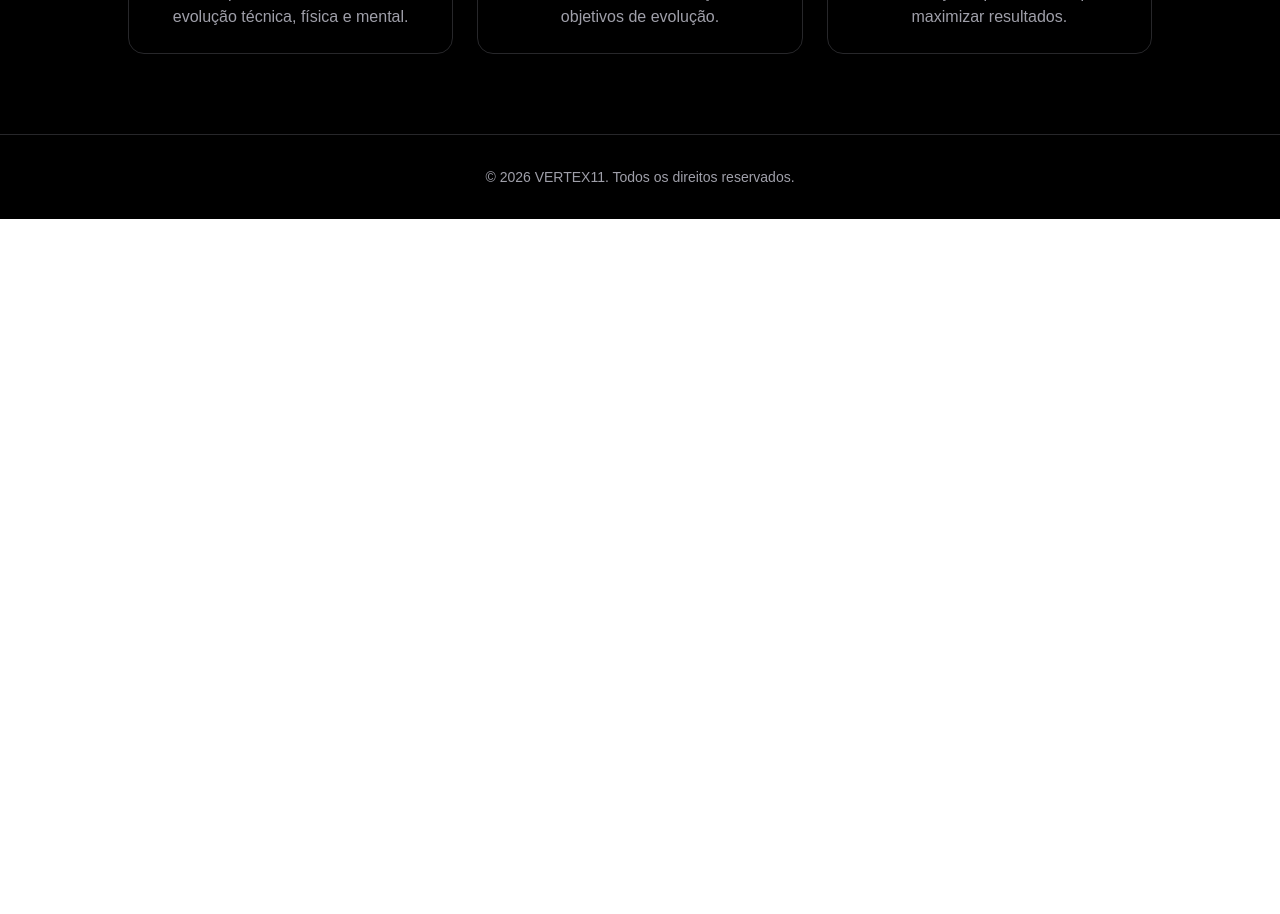
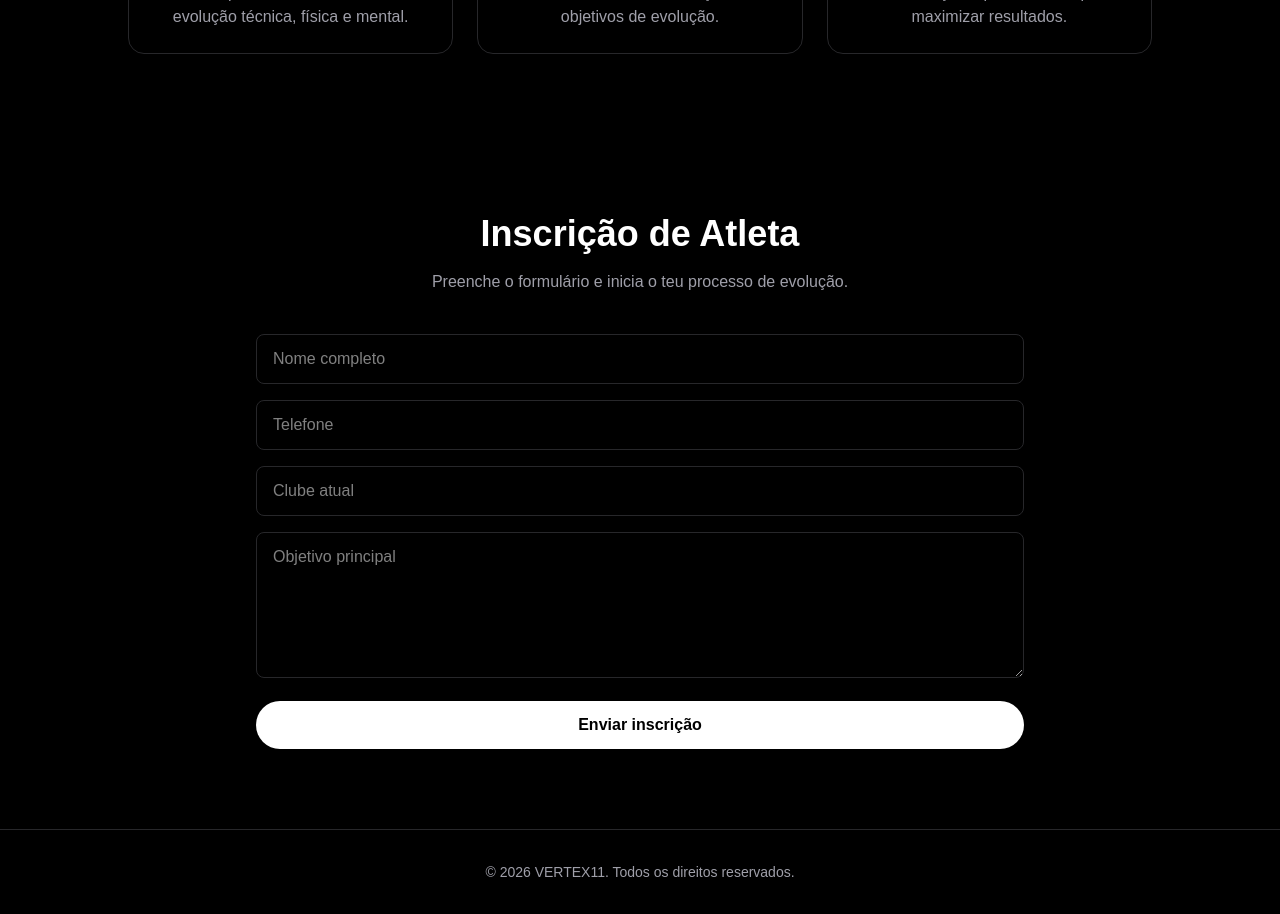
Before and after one commit to vertex11performance/vertex11-platform, a Next.js app: page / in a window 1280 px wide. Shown: the part 1360-2274 px from the top of the page. Before the commit the page ends 1579 px from the top, so only its background shows below. Built offline with nearby package versions, Linux system fonts and the light colour scheme; no server answers.

Commit message:
Connect athlete form with Supabase

```diff
--- a/app/page.tsx
+++ b/app/page.tsx
@@ -1,20 +1,19 @@
 import Navbar from "@/components/Navbar";
 import Hero from "@/components/Hero";
+import About from "@/components/About";
 import Services from "@/components/Services";
+import AthleteForm from "@/components/AthleteForm";
 import Footer from "@/components/Footer";
-import About from "@/components/About";
+
 export default function Home() {
   return (
     <main className="min-h-screen bg-black text-white">
-<Navbar />
-
-<Hero />
-
-<About />
-
-<Services />
-
-<Footer />
+      <Navbar />
+      <Hero />
+      <About />
+      <Services />
+      <AthleteForm />
+      <Footer />
     </main>
   );
 }
--- /dev/null
+++ b/components/AthleteForm.tsx
@@ -0,0 +1,96 @@
+"use client";
+
+import { useState } from "react";
+import { supabase } from "@/lib/supabase";
+
+export default function AthleteForm() {
+  const [fullName, setFullName] = useState("");
+  const [phone, setPhone] = useState("");
+  const [club, setClub] = useState("");
+  const [mainGoal, setMainGoal] = useState("");
+  const [loading, setLoading] = useState(false);
+
+  async function handleSubmit(e: React.FormEvent) {
+    e.preventDefault();
+
+    setLoading(true);
+
+    const { error } = await supabase.from("athletes").insert([
+      {
+        full_name: fullName,
+        phone: phone,
+        club: club,
+        main_goal: mainGoal,
+      },
+    ]);
+
+    setLoading(false);
+
+    if (error) {
+      console.error(error);
+      alert(error.message);
+      return;
+    }
+
+    alert("Inscrição enviada com sucesso!");
+
+    setFullName("");
+    setPhone("");
+    setClub("");
+    setMainGoal("");
+  }
+
+  return (
+    <section className="px-6 py-20">
+      <div className="mx-auto max-w-3xl">
+        <h2 className="text-center text-4xl font-bold">
+          Inscrição de Atleta
+        </h2>
+
+        <p className="mt-4 text-center text-zinc-400">
+          Preenche o formulário e inicia o teu processo de evolução.
+        </p>
+
+        <form onSubmit={handleSubmit} className="mt-10 space-y-4">
+          <input
+            className="w-full rounded-lg border border-zinc-800 bg-black px-4 py-3"
+            placeholder="Nome completo"
+            value={fullName}
+            onChange={(e) => setFullName(e.target.value)}
+            required
+          />
+
+          <input
+            className="w-full rounded-lg border border-zinc-800 bg-black px-4 py-3"
+            placeholder="Telefone"
+            value={phone}
+            onChange={(e) => setPhone(e.target.value)}
+          />
+
+          <input
+            className="w-full rounded-lg border border-zinc-800 bg-black px-4 py-3"
+            placeholder="Clube atual"
+            value={club}
+            onChange={(e) => setClub(e.target.value)}
+          />
+
+          <textarea
+            className="w-full rounded-lg border border-zinc-800 bg-black px-4 py-3"
+            placeholder="Objetivo principal"
+            rows={5}
+            value={mainGoal}
+            onChange={(e) => setMainGoal(e.target.value)}
+          />
+
+          <button
+            type="submit"
+            disabled={loading}
+            className="w-full rounded-full bg-white py-3 font-semibold text-black transition hover:bg-zinc-200 disabled:opacity-50"
+          >
+            {loading ? "A enviar..." : "Enviar inscrição"}
+          </button>
+        </form>
+      </div>
+    </section>
+  );
+}
--- /dev/null
+++ b/lib/supabase.ts
@@ -0,0 +1,6 @@
+import { createClient } from "@supabase/supabase-js";
+
+const supabaseUrl = process.env.NEXT_PUBLIC_SUPABASE_URL!;
+const supabaseAnonKey = process.env.NEXT_PUBLIC_SUPABASE_ANON_KEY!;
+
+export const supabase = createClient(supabaseUrl, supabaseAnonKey);
--- a/package.json
+++ b/package.json
@@ -9,6 +9,7 @@
     "lint": "eslint"
   },
   "dependencies": {
+    "@supabase/supabase-js": "^2.110.7",
     "next": "16.2.10",
     "react": "19.2.4",
     "react-dom": "19.2.4"
```
Also changed, not shown: 1 other file (tests, documents, lock files or other folders).
